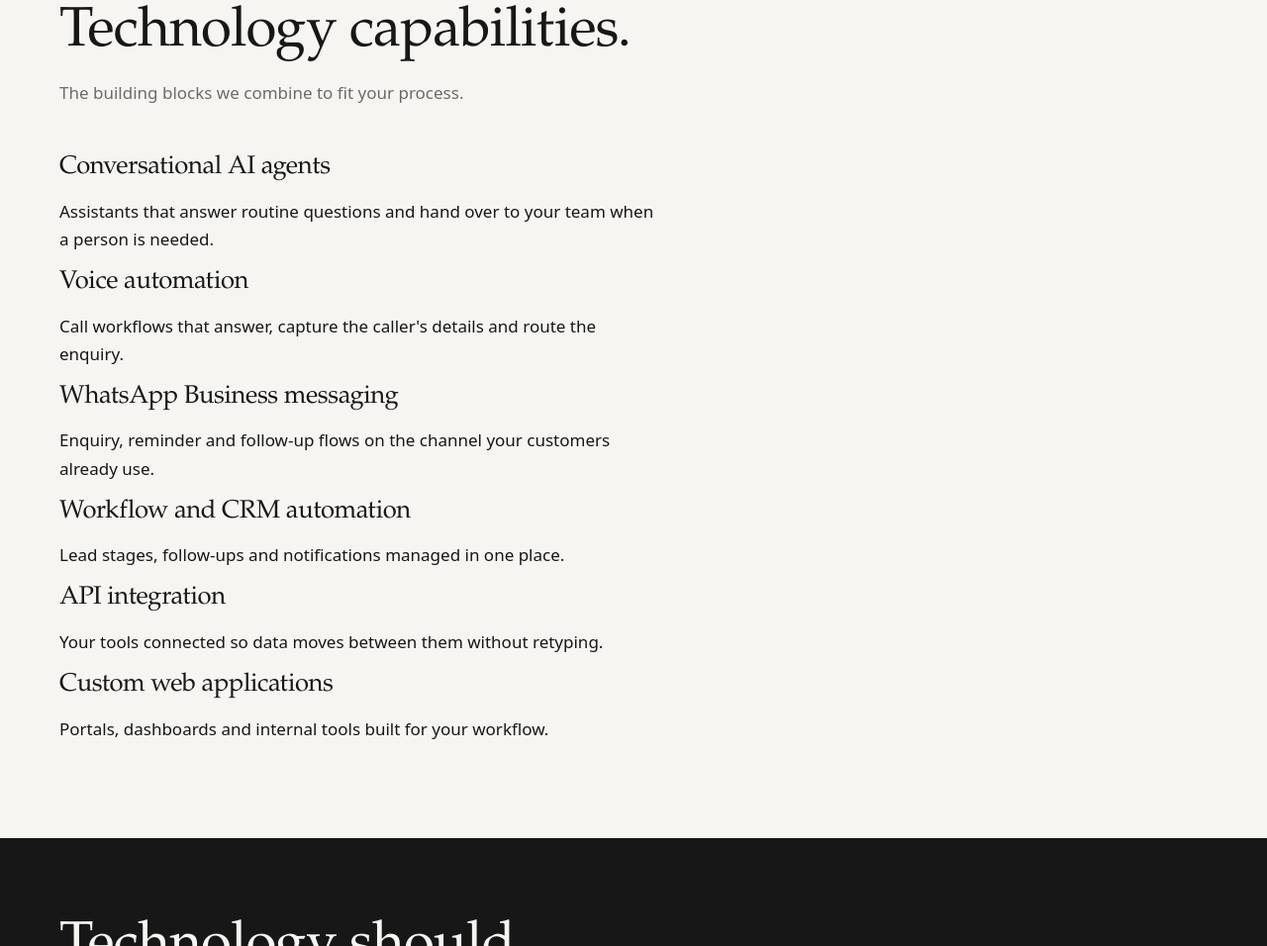
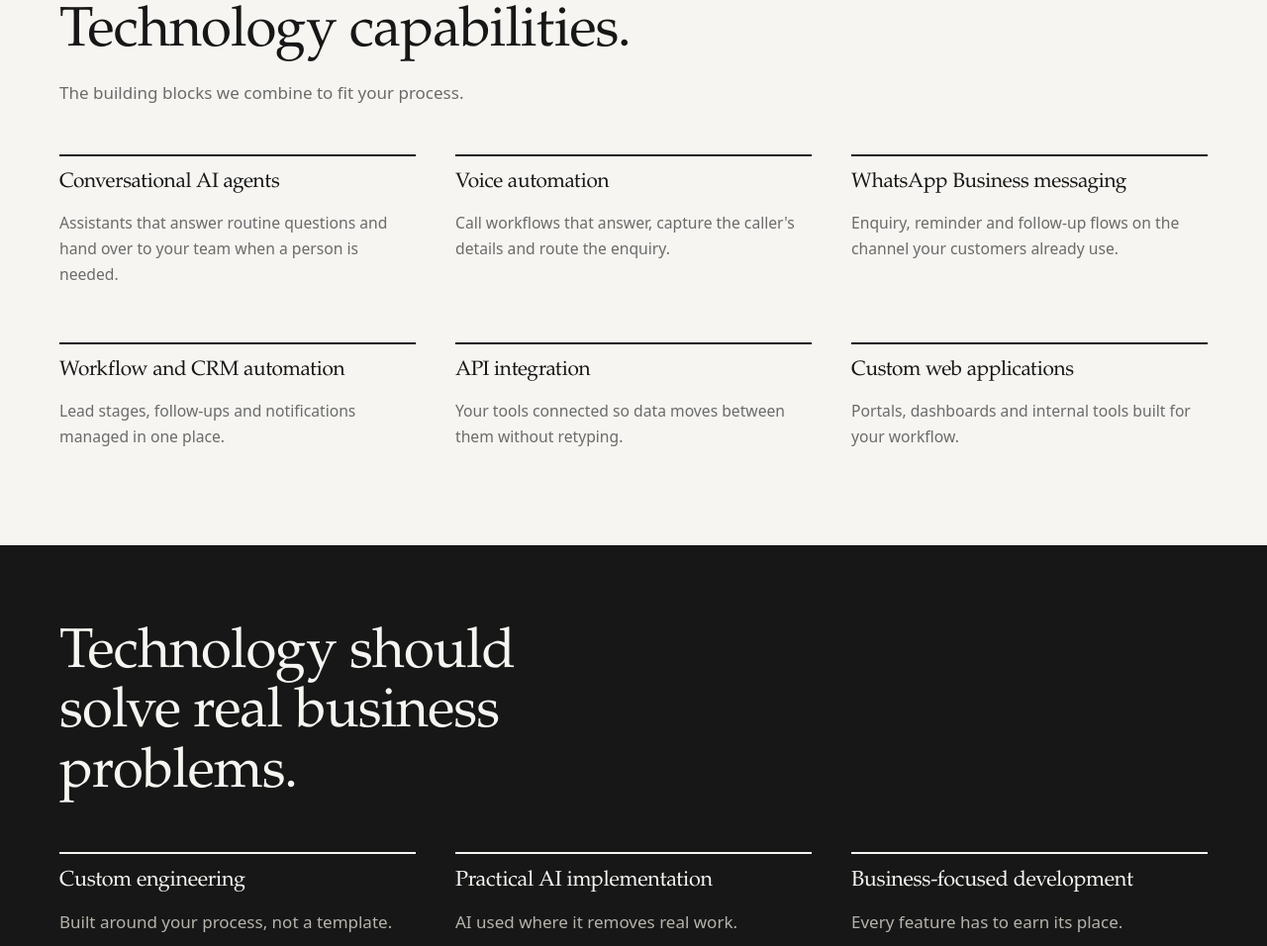
Before and after one commit to shrikantaitech/shrikantaitech.github.io, a plain HTML site: page index.html in a window 1280 px wide. Shown: the part 2602-3558 px from the top of the page at 99% size. Drawn offline with Linux system fonts and the light colour scheme.

Commit message:
Add files via upload

```diff
--- a/assets/css/style.css
+++ b/assets/css/style.css
@@ -219,3 +219,9 @@ footer p{color:#cfcdc5}
 .toggle[aria-expanded="true"] .bars i:nth-child(2){opacity:0;width:0}
 .toggle[aria-expanded="true"] .bars i:nth-child(3){transform:translateY(-6px) rotate(-45deg)}
 @media (max-width:860px){.toggle{display:grid;place-items:center}}
+
+.caps{display:grid;grid-template-columns:repeat(3,1fr);gap:var(--s4)}
+.caps h3{border-top:2px solid var(--ink);padding-top:var(--s2);font-size:1.3rem}
+.caps p{font-size:.98rem;color:var(--muted)}
+@media (max-width:1024px){.caps{grid-template-columns:repeat(2,1fr)}}
+@media (max-width:560px){.caps{grid-template-columns:1fr}}
```
